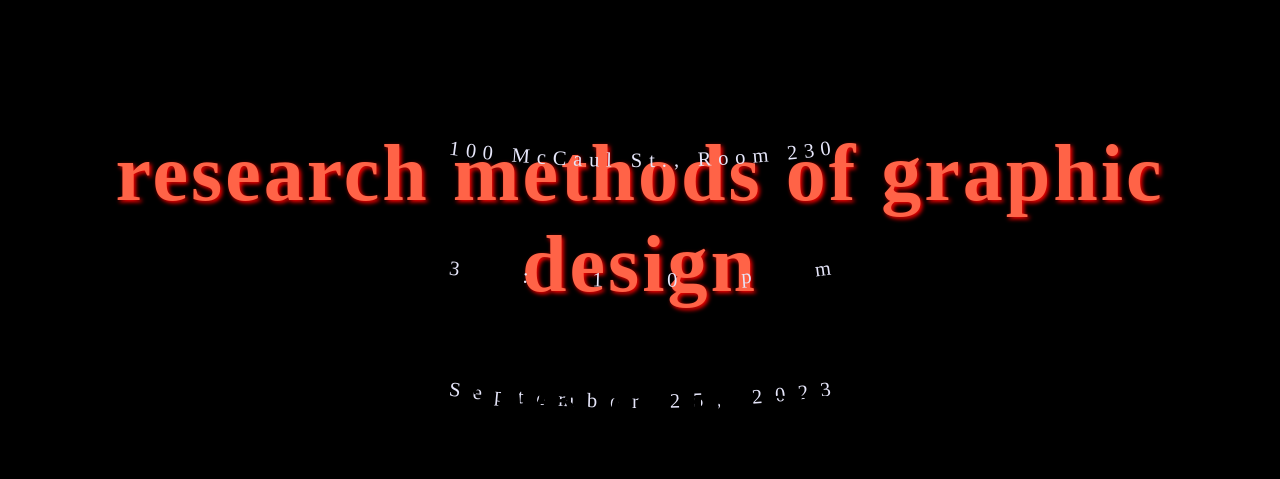
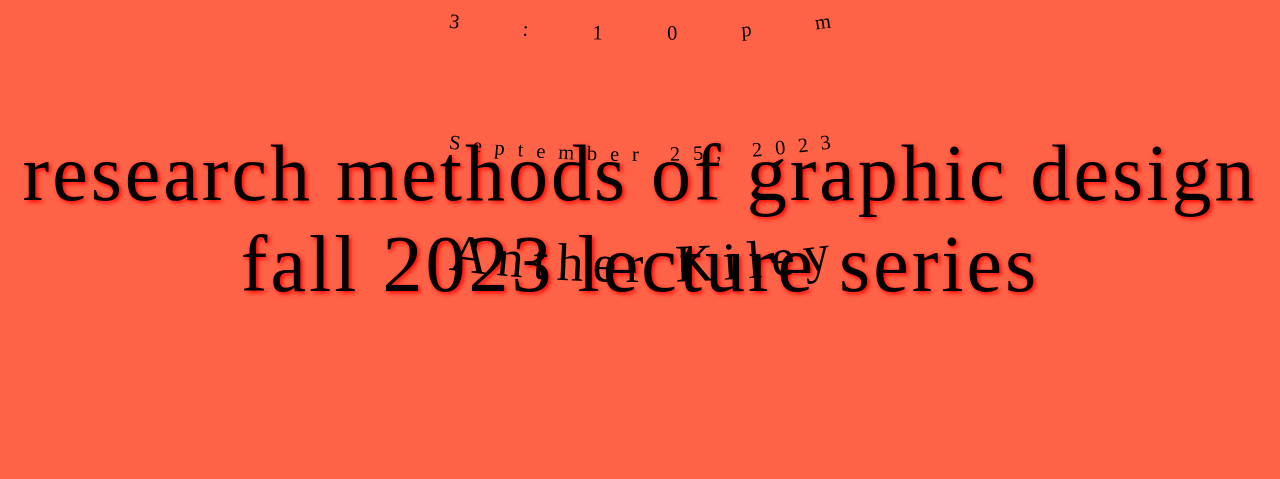
Before and after one commit to nehirayyy/webPoster, a plain HTML site: page index.html in a window 1280 px wide. Shown: the top 479 px of the page. Drawn offline with nearby package versions, Linux system fonts and the light colour scheme.

Commit message:
changed color scheme
for now

```diff
--- a/css/main.css
+++ b/css/main.css
@@ -2,20 +2,20 @@
     padding:0;
     margin:0;
     box-sizing:border-box;
-    background-color: black;
+    background-color: tomato;
     z-index: 2;
 }
 
 #everythang{
-    background-color: black;
+    background-color: tomato;
     position: absolute;
     width: 100%;
     height: 150%;
     z-index: 3;
 }
 
+header{
 
-h1{
     font-family: 'Times New Roman', Times, serif;
     font-size: 5rem;
     text-align: center;
@@ -26,43 +26,17 @@ h1{
     background-color: transparent;
     z-index: 3;
 
-    color: tomato;
+    color: rgb(0, 0, 0);
     filter: drop-shadow(2px 2px 2px red);
 }
 
-    /* h1:hover{
-        color: tomato;
-        filter: drop-shadow(2px 2px 2px red);
-    } */
 
-    /* #titles:hover .spotlight{
-        width: 50px;
-        height: 50px;
-        transition: 0.3s;
-    } GONNA TRY THIS IN JS INSTEAD*/
 
-h2{
-    font-family: 'Times New Roman', Times, serif;
-    font-size: 3rem;
-    text-align: center;
-    letter-spacing: 3px;
-    text-transform: lowercase;
-    margin-top: 5%;
-    margin-bottom: 10%;
-    z-index: 5;
-    position: relative;
-    background-color: transparent;
-}
 
-h3{
-    text-align: center;
-    letter-spacing: 3px;
-}
-/* I DON'T THINK THESE EXIST ANYMORE */
 
 
 .date, .time, .location, .info{
-    color: lavender;
+    color: black;
     z-index: 5;
     position: relative;
     background-color: transparent;
@@ -73,7 +47,7 @@ h3{
 }
 
 .curveText{
-    fill: tomato;
+    fill: black;
     font-size: 0.5rem;
     z-index: 3;
     position: fixed;
@@ -82,7 +56,7 @@ h3{
 /* doesn't work rn */
 
 .curves:hover textPath{
-    fill: rgb(205, 78, 56);
+    fill: black(205, 78, 56);
     font-size: 1.3rem;
     transition: 0.3s;
   }
@@ -113,7 +87,7 @@ path{
 }
 
 .curveDateText{
-    fill: lavender;
+    fill: black;
     font-size: 0.5rem;
     z-index: 3;
     position: fixed;
@@ -139,7 +113,7 @@ path{
 }
 
 #AntherBio{
-    color: lavender;
+    color: black;
     font-size: 17pt;
     max-width: 800px;
     position: relative;
--- a/index.html
+++ b/index.html
@@ -11,11 +11,10 @@
   <body>
     <div id="everything"> </div>
     <div class="spotlight"></div>
-<div id="titles">
-  <div class="spotlight"></div>
-  <h1>Research Methods of Graphic Design</h1>
-  <h2>Fall 2023 Lecture Series</h2>
-</div>
+<header>
+  Research Methods of Graphic Design
+  Fall 2023 Lecture Series
+</header>
     <div id="speakers">
       <div class="event" id="anther_kiley">
           <div id="AnthersName">
```
